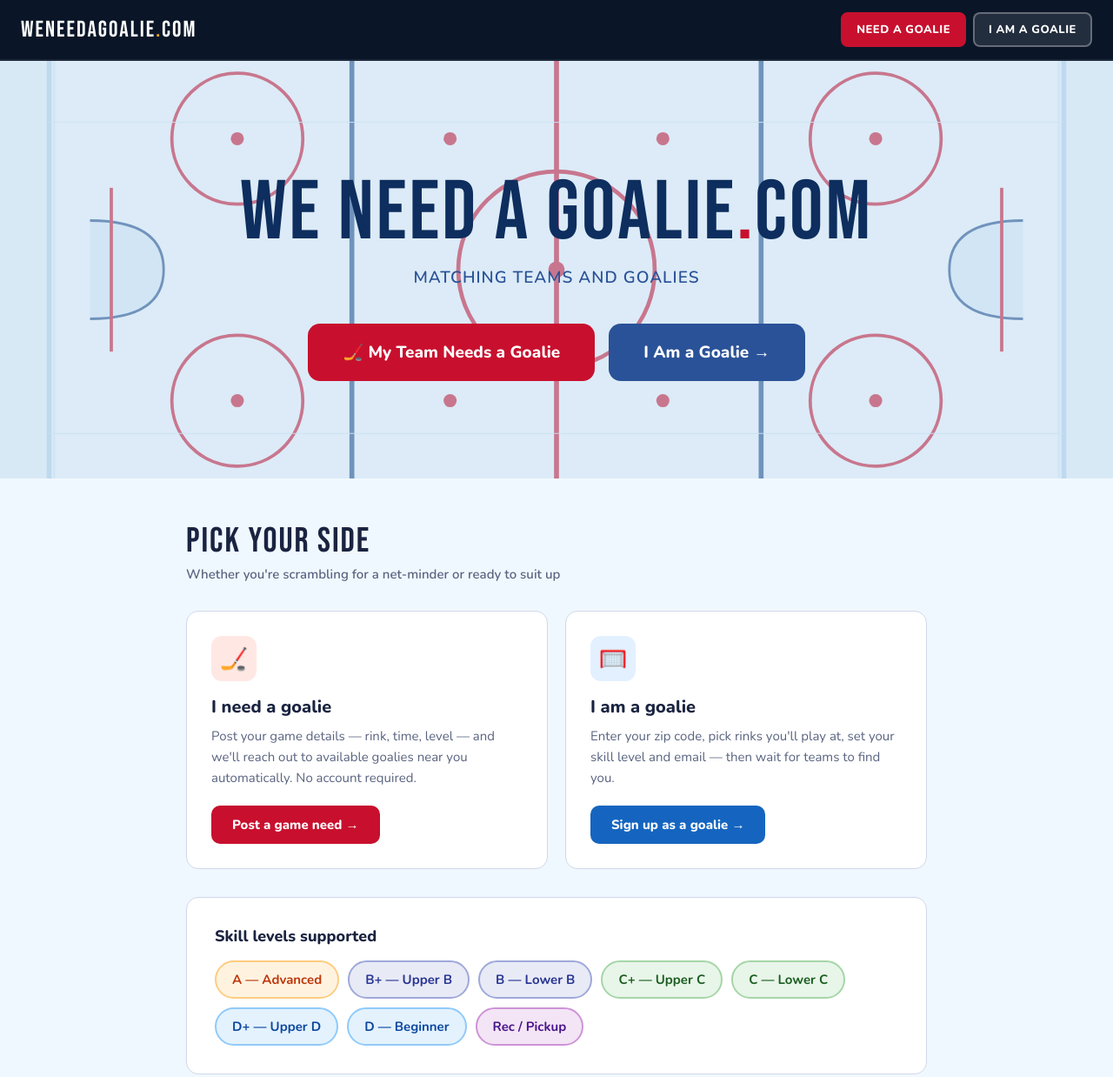
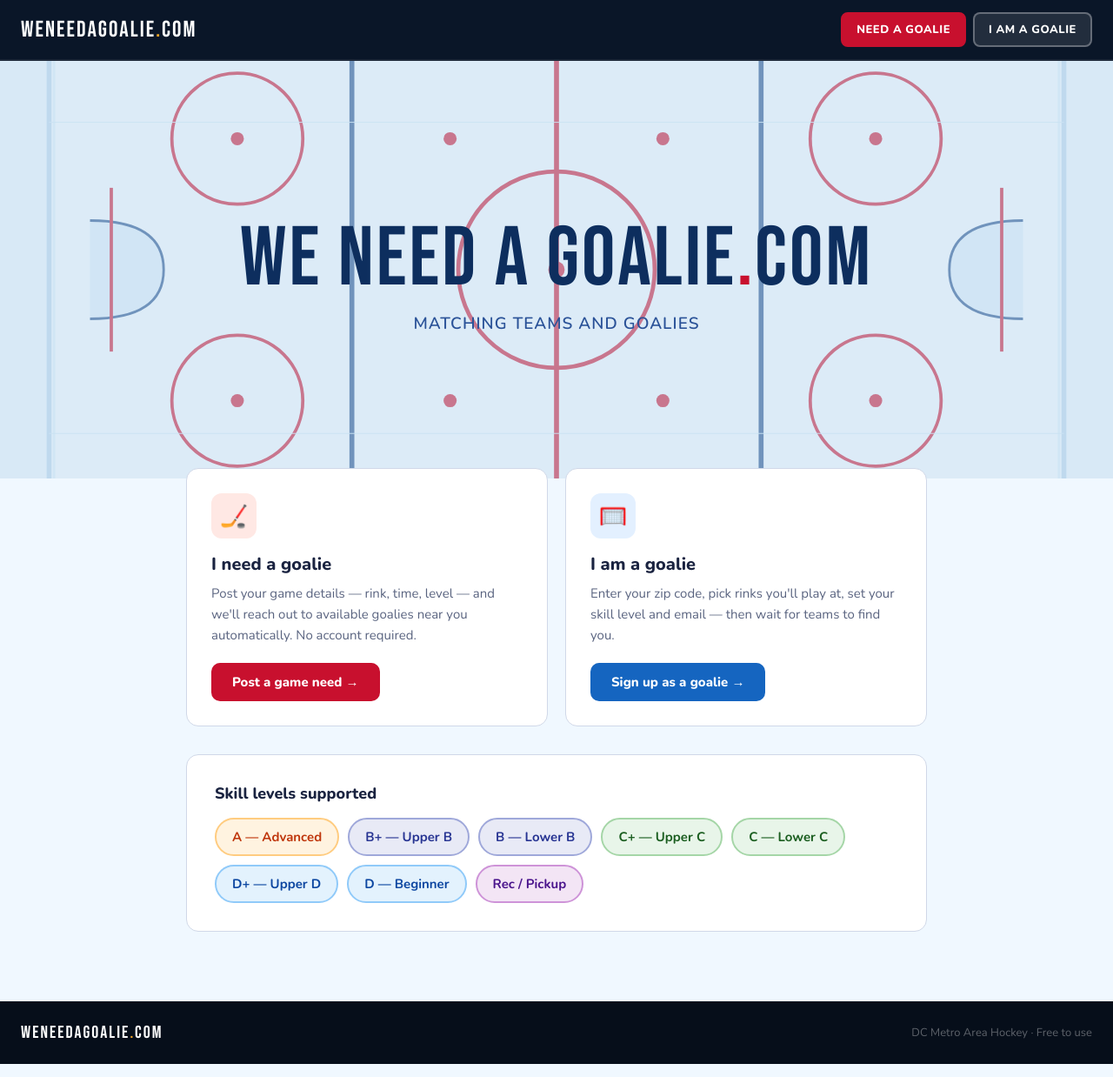
Before and after one commit to bigelvis/weneedagoalie, a plain HTML site: page index.html in a window 1280 px wide. Shown: the top 1238 px of the page at 87% size. Drawn offline with nearby package versions, Linux system fonts and the light colour scheme.

Commit message:
Remove hero buttons and Pick Your Side header, overlap cards onto rink

```diff
--- a/index.html
+++ b/index.html
@@ -137,18 +137,13 @@
   <div class="hero-content">
     <div class="site-name">We Need A Goalie<span class="dot-com">.</span>com</div>
     <div class="tagline">Matching Teams And Goalies</div>
-    <div class="cta-row">
-      <a href="find-goalie.html" class="btn btn-red btn-big">🏒 My Team Needs a Goalie</a>
-      <a href="goalie-signup.html" class="btn btn-blue-hero btn-big">I Am a Goalie →</a>
-    </div>
+
   </div>
 </div>
 
 
 
-<div class="section">
-  <div class="section-title">Pick your side</div>
-  <div class="section-sub">Whether you're scrambling for a net-minder or ready to suit up</div>
+<div class="section" style="margin-top:-60px;position:relative;z-index:10;">
   <div class="two-col">
     <div class="card">
       <div class="card-icon icon-red">🏒</div>
```
